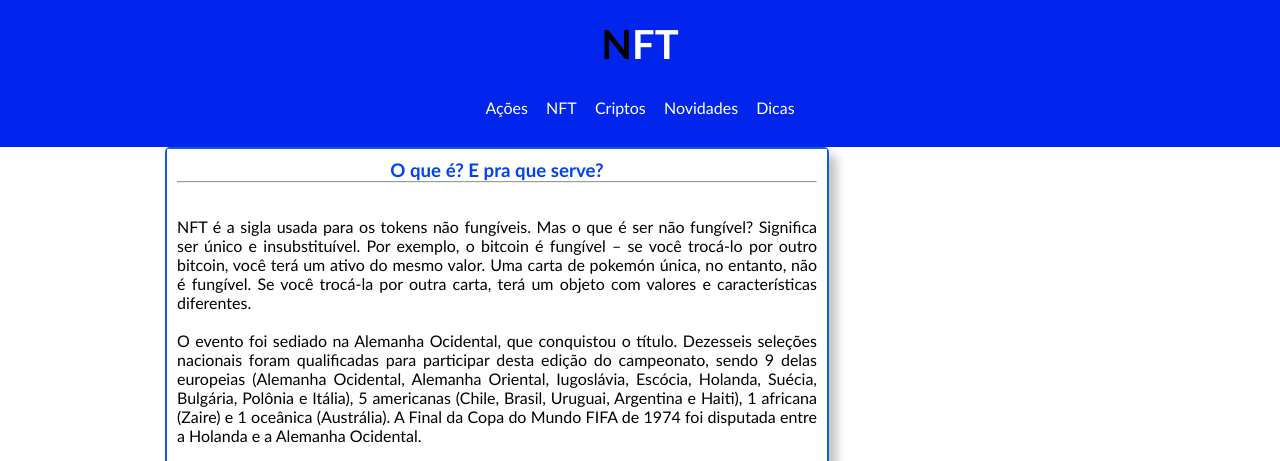
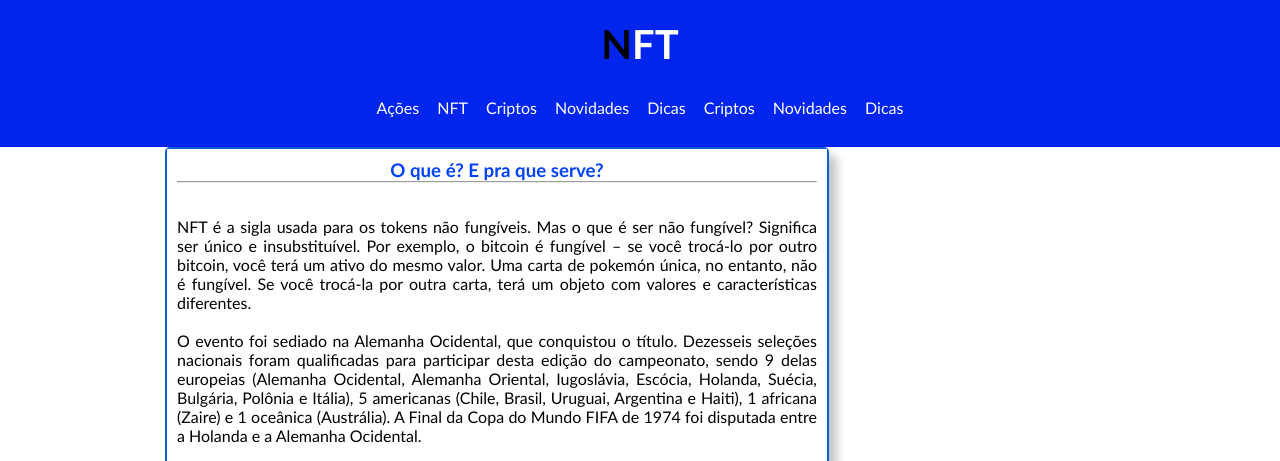
Before and after one commit to Guiandrelino/siteb3, a plain HTML site: page NFT.html in a window 1280 px wide. Shown: the top 461 px of the page. Drawn offline with Linux system fonts and the light colour scheme.

Commit message:
Update NFT.html

```diff
--- a/NFT.html
+++ b/NFT.html
@@ -17,9 +17,11 @@
 			</div>
 
             <div id="menu">
-                <a href="file:///C:/Users/Andrelino/Desktop/Projeto/siteb3/index.html" class="item_menu">Ações</a>
-				<a href="file:///C:/Users/Andrelino/Desktop/Projeto/siteb3/NFT.html" class="item_menu">NFT</a>
+    <a href="https://guiandrelino.github.io/siteb3/" class="item_menu">Ações</a>
+				<a href="https://guiandrelino.github.io/NFT/" class="item_menu">NFT</a>
 				<a href="file:///C:/Users/Andrelino/Desktop/Projeto/Criptos.html" class="item_menu">Criptos</a>
+				<a href="file:///C:/Users/Andrelino/Desktop/Projeto/Novidades.html" class="item_menu">Novidades</a>
+				<a href="file:///C:/Users/Andrelino/Desktop/Projeto/Dicas.html" class="item_menu">Dicas</a>				<a href="file:///C:/Users/Andrelino/Desktop/Projeto/Criptos.html" class="item_menu">Criptos</a>
 				<a href="file:///C:/Users/Andrelino/Desktop/Projeto/Novidades.html" class="item_menu">Novidades</a>
 				<a href="file:///C:/Users/Andrelino/Desktop/Projeto/Dicas.html" class="item_menu">Dicas</a>
 			</div>
```
